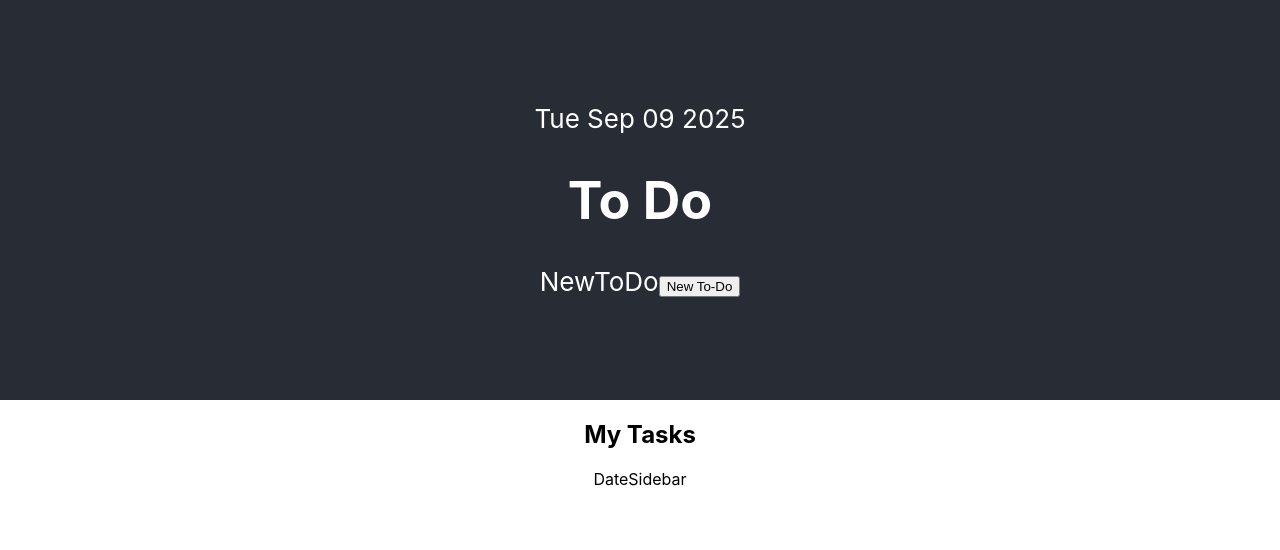
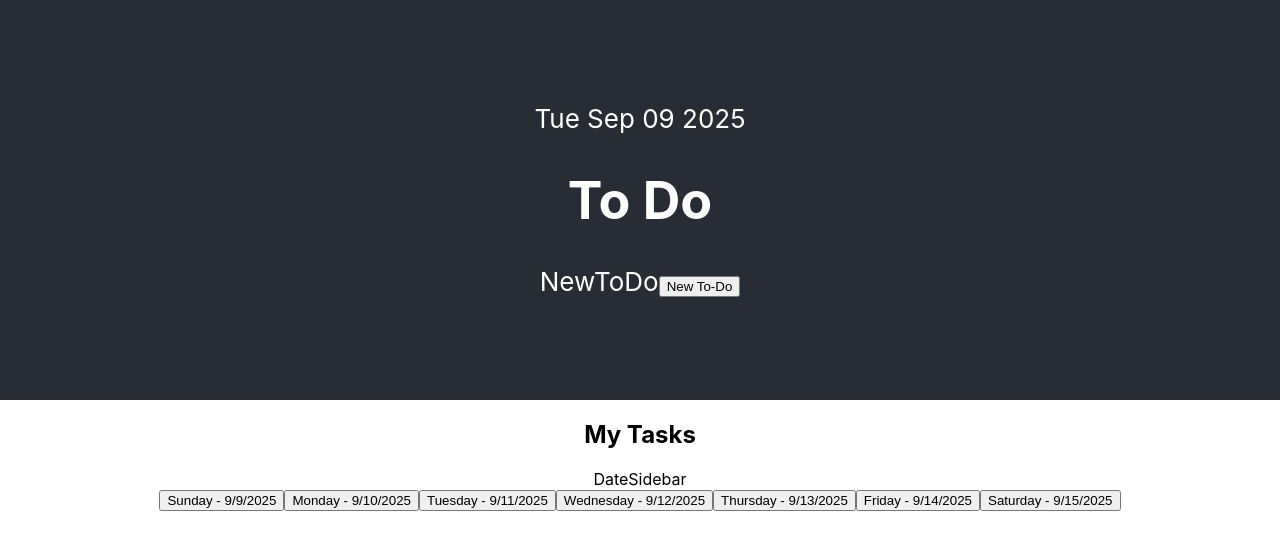
Before and after one commit to pinkx-xlink/react-to-do-app2025, a React (Create React App) app in the folder to-do/: page / in a window 1280 px wide. Shown: the top 550 px of the page. Built offline with nearby package versions, Linux system fonts and the light colour scheme.

Commit message:
Create 7 dynamic buttons; one for each day of the week, plus the date

```diff
--- a/to-do/src/components/DateSidebar.jsx
+++ b/to-do/src/components/DateSidebar.jsx
@@ -1,8 +1,25 @@
-import React from 'react'
+import React, { useState } from 'react'
 
 const DateSidebar = () => {
+
+  const [days] = useState(['Sunday', 'Monday', 'Tuesday', 'Wednesday', 'Thursday', 'Friday', 'Saturday']);
+  const today = new Date();
+
   return (
+    <>
     <div>DateSidebar</div>
+    <div className='days__container'>
+        {days.map((day, index) => {
+            const date = new Date(today);
+            date.setDate(today.getDate() + index);
+            return (
+                <button key={day}>
+                    {day} - {date.toLocaleDateString()}
+                </button>
+            );
+        })}
+    </div>
+    </>
   )
 }
 
```
